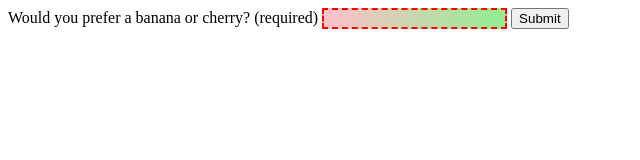
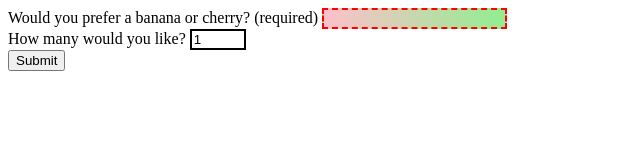
Before and after one commit to ReyHill/basic-form-validation, a plain HTML site: page index.html in a window 1280 px wide. Shown: the whole page, without its empty margins (0-640 px from the left). Drawn offline with Linux system fonts and the light colour scheme.

Commit message:
Add new input and enclose all form controls inside of div containers

```diff
--- a/index.html
+++ b/index.html
@@ -8,9 +8,17 @@
 </head>
 <body>
     <form>
+        <div>
         <label for="choose">Would you prefer a banana or cherry? (required)</label>
-        <input id="choose" name="i-like" required pattern="[Bb]anana|[Cc]herry">
-        <button>Submit</button>
+        <input id="choose" name="i-like" required pattern="[Bb]anana|[Cc]herry" minlength="6" maxlength="6">
+        </div>
+        <div>
+            <label for="number">How many would you like?</label>
+            <input type="number" id="number" name="amount" value="1" min="1" max="10">
+        </div>
+        <div>
+            <button>Submit</button>
+        </div>
     </form>
 </body>
 </html>
```
